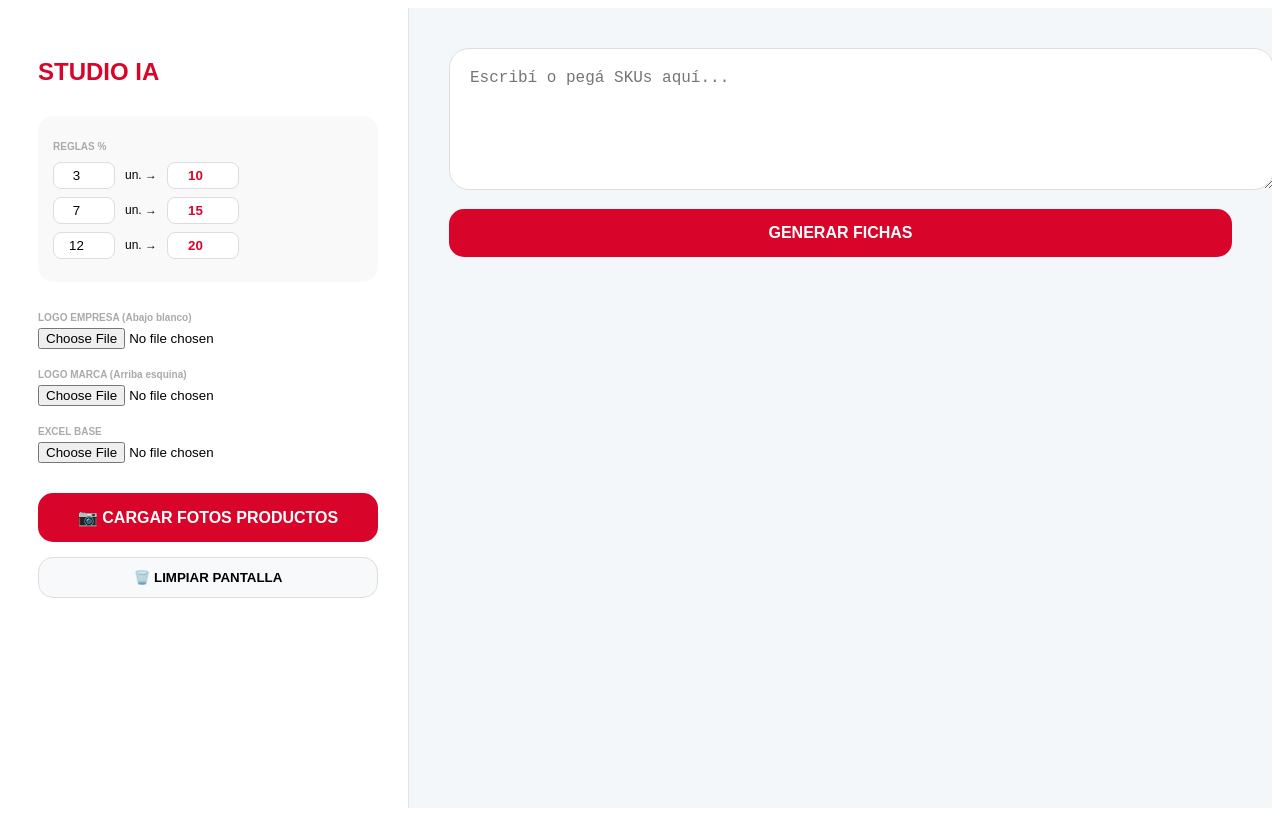
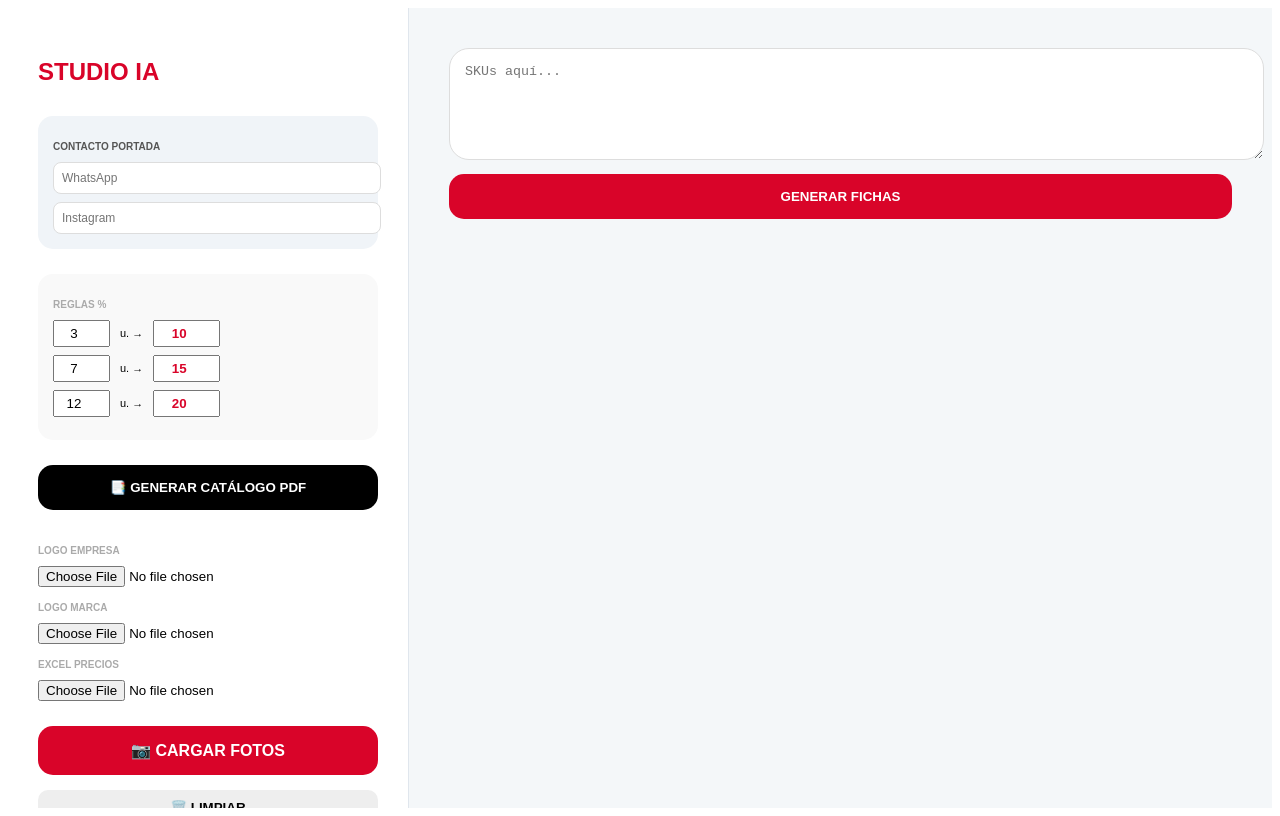
Before and after one commit to tabladamotosrepuestos-art/mi-app-estudio, a React (Vite) app in the folder mi-app-ai/: page / in a window 1280 px wide. Built offline with nearby package versions, Linux system fonts and the light colour scheme; the HTML template or start-up script is replaced by a standard one.

Commit message:
Update App.tsx

```diff
--- a/mi-app-ai/src/App.tsx
+++ b/mi-app-ai/src/App.tsx
@@ -16,7 +16,6 @@ const FichaStudioIA = ({ producto, bancoFotos, reglasPack, logoEmpresa, logoMarc
   const foto = bancoFotos[producto.sku.toLowerCase().trim()];
   const precioBase = producto.costo * (1 + producto.rent / 100);
 
-  // Cálculo automático basado en las REGLAS %
   const reglaPack = [...reglasPack].sort((a, b) => b.x - a.x).find(r => producto.cantidad >= r.x);
   const descFinal = reglaPack ? reglaPack.y : producto.descuentoManual;
   const unitarioFinal = precioBase * (1 - descFinal / 100);
@@ -39,7 +38,6 @@ const FichaStudioIA = ({ producto, bancoFotos, reglasPack, logoEmpresa, logoMarc
 
   return (
     <div style={{ display: 'flex', flexDirection: 'column', gap: '15px', width: '380px' }}>
-      {/* PANEL DE CONTROL SUPERIOR */}
       <div style={{ backgroundColor: 'white', borderRadius: '25px', padding: '18px', boxShadow: '0 10px 30px rgba(0,0,0,0.05)', border: '1px solid #f0f0f0' }}>
         <div style={{ display: 'flex', justifyContent: 'space-between', marginBottom: '10px', alignItems: 'center' }}>
           <span style={{ backgroundColor: '#e8f5e9', color: '#2ecc71', padding: '4px 10px', borderRadius: '10px', fontSize: '9px', fontWeight: 'bold' }}>CONTROL</span>
@@ -56,8 +54,7 @@ const FichaStudioIA = ({ producto, bancoFotos, reglasPack, logoEmpresa, logoMarc
         </div>
       </div>
 
-      {/* DISEÑO DE LA FICHA */}
-      <div ref={fichaRef} style={{ backgroundColor: 'white', borderRadius: '35px', overflow: 'hidden', boxShadow: '0 20px 45px rgba(0,0,0,0.12)', position: 'relative' }}>
+      <div ref={fichaRef} className="area-captura" style={{ backgroundColor: 'white', borderRadius: '35px', overflow: 'hidden', boxShadow: '0 20px 45px rgba(0,0,0,0.12)', position: 'relative' }}>
         <div style={{ height: '280px', display: 'flex', alignItems: 'center', justifyContent: 'center', background: 'white', padding: '20px', position: 'relative' }}>
           <div style={{ position: 'absolute', top: '15px', left: '15px', background: '#d90429', color: 'white', padding: '5px 12px', borderRadius: '12px', fontSize: '10px', fontWeight: 'bold' }}>SKU: {producto.sku}</div>
           {logoMarca && <img src={logoMarca} alt="marca" style={{ position: 'absolute', top: '10px', right: '10px', height: '60px', maxWidth: '110px', objectFit: 'contain' }} />}
@@ -120,13 +117,63 @@ export default function App() {
   const [bancoFotos, setBancoFotos] = useState<Record<string, string>>({});
   const [logoEmpresa, setLogoEmpresa] = useState<string | null>(null);
   const [logoMarca, setLogoMarca] = useState<string | null>(null);
+  const [reglasPack, setReglasPack] = useState<Regla[]>([{ x: 3, y: 10 }, { x: 7, y: 15 }, { x: 12, y: 20 }]);
 
-  // REGLAS % RESTAURADAS
-  const [reglasPack, setReglasPack] = useState<Regla[]>([
-    { x: 3, y: 10 },
-    { x: 7, y: 15 },
-    { x: 12, y: 20 }
-  ]);
+  // Nuevos estados para contacto
+  const [whatsapp, setWhatsapp] = useState("");
+  const [instagram, setInstagram] = useState("");
+
+  const generarPDF = async () => {
+    const html2canvas = (await import('html2canvas')).default;
+    const { jsPDF } = await import('jspdf');
+    const pdf = new jsPDF('p', 'mm', 'a4');
+    const pageWidth = pdf.internal.pageSize.getWidth();
+    const pageHeight = pdf.internal.pageSize.getHeight();
+
+    // 1. PORTADA CON REDES SOCIALES
+    pdf.setFillColor(217, 4, 41);
+    pdf.rect(0, 0, pageWidth, pageHeight, 'F');
+
+    if (logoEmpresa) {
+        pdf.addImage(logoEmpresa, 'PNG', pageWidth/2 - 40, pageHeight/2 - 70, 80, 80, undefined, 'FAST');
+    }
+
+    pdf.setTextColor(255, 255, 255);
+    pdf.setFontSize(32);
+    pdf.setFont("helvetica", "bold");
+    pdf.text("CATÁLOGO DE OFERTAS", pageWidth/2, pageHeight/2 + 30, { align: 'center' });
+
+    pdf.setFontSize(14);
+    pdf.setFont("helvetica", "normal");
+
+    // Texto de contacto en portada
+    let yContact = pageHeight/2 + 50;
+    if (whatsapp) {
+        pdf.text(`WhatsApp: ${whatsapp}`, pageWidth/2, yContact, { align: 'center' });
+        yContact += 10;
+    }
+    if (instagram) {
+        pdf.text(`Instagram: @${instagram.replace('@', '')}`, pageWidth/2, yContact, { align: 'center' });
+    }
+
+    // 2. GRILLA DE FICHAS (6 por página)
+    const fichas = document.querySelectorAll('.area-captura');
+    const fichasPorPagina = 6;
+    const mX = 10, mY = 15;
+    const wF = (pageWidth - (mX * 3)) / 2;
+    const hF = (pageHeight - (mY * 4)) / 3;
+
+    for (let i = 0; i < fichas.length; i++) {
+        const canvas = await html2canvas(fichas[i] as HTMLElement, { scale: 2 });
+        const imgData = canvas.toDataURL('image/png');
+        if (i % fichasPorPagina === 0) pdf.addPage();
+
+        const col = i % 2;
+        const fila = Math.floor((i % fichasPorPagina) / 2);
+        pdf.addImage(imgData, 'PNG', mX + (col * (wF + mX)), mY + (fila * (hF + mY)), wF, hF);
+    }
+    pdf.save(`Catalogo_StudioIA.pdf`);
+  };
 
   const procesarSku = (sku: string) => {
     const c = sku.trim(); if (!c) return;
@@ -146,88 +193,50 @@ export default function App() {
       <aside style={{ width: '340px', background: 'white', padding: '30px', borderRight: '1px solid #e0e6ed', overflowY: 'auto' }}>
         <h2 style={{ color: '#d90429', fontWeight: '900', marginBottom: '30px' }}>STUDIO IA</h2>
 
+        {/* CAMPOS DE CONTACTO */}
+        <div style={{ marginBottom: '25px', background: '#f0f4f8', padding: '15px', borderRadius: '15px' }}>
+          <p style={{ fontSize: '10px', fontWeight: 'bold', color: '#555', marginBottom: '10px' }}>CONTACTO PORTADA</p>
+          <input type="text" placeholder="WhatsApp" value={whatsapp} onChange={e => setWhatsapp(e.target.value)} style={{ width: '100%', padding: '8px', borderRadius: '8px', border: '1px solid #ddd', marginBottom: '8px', fontSize: '12px' }} />
+          <input type="text" placeholder="Instagram" value={instagram} onChange={e => setInstagram(e.target.value)} style={{ width: '100%', padding: '8px', borderRadius: '8px', border: '1px solid #ddd', fontSize: '12px' }} />
+        </div>
+
         {/* REGLAS % */}
-        <div style={{ marginBottom: '30px', background: '#f9f9f9', padding: '15px', borderRadius: '15px' }}>
-          <p style={{ fontSize: '10px', fontWeight: 'bold', color: '#aaa', marginBottom: '10px', textTransform: 'uppercase' }}>Reglas %</p>
+        <div style={{ marginBottom: '25px', background: '#f9f9f9', padding: '15px', borderRadius: '15px' }}>
+          <p style={{ fontSize: '10px', fontWeight: 'bold', color: '#aaa', marginBottom: '10px' }}>REGLAS %</p>
           {reglasPack.map((r, idx) => (
             <div key={idx} style={{ display: 'flex', alignItems: 'center', gap: '10px', marginBottom: '8px' }}>
-              <input type="number" value={r.x} onChange={e => {
-                const newR = [...reglasPack]; newR[idx].x = parseInt(e.target.value); setReglasPack(newR);
-              }} style={{ width: '50px', padding: '5px', borderRadius: '8px', border: '1px solid #ddd', textAlign: 'center' }} />
-              <span style={{ fontSize: '12px' }}>un. →</span>
-              <input type="number" value={r.y} onChange={e => {
-                const newR = [...reglasPack]; newR[idx].y = parseInt(e.target.value); setReglasPack(newR);
-              }} style={{ width: '60px', padding: '5px', borderRadius: '8px', border: '1px solid #ddd', textAlign: 'center', color: '#d90429', fontWeight: 'bold' }} />
+              <input type="number" value={r.x} onChange={e => { const n = [...reglasPack]; n[idx].x = parseInt(e.target.value); setReglasPack(n); }} style={{ width: '45px', padding: '4px', textAlign: 'center' }} />
+              <span style={{ fontSize: '11px' }}>u. →</span>
+              <input type="number" value={r.y} onChange={e => { const n = [...reglasPack]; n[idx].y = parseInt(e.target.value); setReglasPack(n); }} style={{ width: '55px', padding: '4px', textAlign: 'center', fontWeight: 'bold', color: '#d90429' }} />
             </div>
           ))}
         </div>
 
-        <div style={{ marginBottom: '20px' }}>
-          <p style={{ fontSize: '10px', fontWeight: 'bold', color: '#aaa', marginBottom: '5px' }}>LOGO EMPRESA (Abajo blanco)</p>
-          <input type="file" onChange={(e) => {
-            const f = e.target.files?.[0]; if (f) { const r = new FileReader(); r.onload = () => setLogoEmpresa(r.result as string); r.readAsDataURL(f); }
-          }} />
+        <button onClick={generarPDF} style={{ width: '100%', padding: '15px', background: 'black', color: 'white', borderRadius: '15px', fontWeight: 'bold', cursor: 'pointer', marginBottom: '25px', border: 'none' }}>📑 GENERAR CATÁLOGO PDF</button>
+
+        <div style={{ marginBottom: '15px' }}><p style={{ fontSize: '10px', color: '#aaa', fontWeight: 'bold' }}>LOGO EMPRESA</p>
+          <input type="file" onChange={(e) => { const f = e.target.files?.[0]; if (f) { const r = new FileReader(); r.onload = () => setLogoEmpresa(r.result as string); r.readAsDataURL(f); } }} />
+        </div>
+        <div style={{ marginBottom: '15px' }}><p style={{ fontSize: '10px', color: '#aaa', fontWeight: 'bold' }}>LOGO MARCA</p>
+          <input type="file" onChange={(e) => { const f = e.target.files?.[0]; if (f) { const r = new FileReader(); r.onload = () => setLogoMarca(r.result as string); r.readAsDataURL(f); } }} />
+        </div>
+        <div style={{ marginBottom: '25px' }}><p style={{ fontSize: '10px', color: '#aaa', fontWeight: 'bold' }}>EXCEL PRECIOS</p>
+          <input type="file" onChange={(e) => { const f = e.target.files?.[0]; if (!f) return; const r = new FileReader(); r.onload = (evt) => { const wb = XLSX.read(evt.target?.result, { type: 'binary' }); setDbPrecios(XLSX.utils.sheet_to_json(wb.Sheets[wb.SheetNames[0]])); }; r.readAsBinaryString(f); }} />
         </div>
 
-        <div style={{ marginBottom: '20px' }}>
-          <p style={{ fontSize: '10px', fontWeight: 'bold', color: '#aaa', marginBottom: '5px' }}>LOGO MARCA (Arriba esquina)</p>
-          <input type="file" onChange={(e) => {
-            const f = e.target.files?.[0]; if (f) { const r = new FileReader(); r.onload = () => setLogoMarca(r.result as string); r.readAsDataURL(f); }
-          }} />
-        </div>
-
-        <div style={{ marginBottom: '30px' }}>
-          <p style={{ fontSize: '10px', fontWeight: 'bold', color: '#aaa', marginBottom: '5px' }}>EXCEL BASE</p>
-          <input type="file" onChange={(e) => {
-            const f = e.target.files?.[0]; if (!f) return;
-            const r = new FileReader(); r.onload = (evt) => {
-              const wb = XLSX.read(evt.target?.result, { type: 'binary' });
-              setDbPrecios(XLSX.utils.sheet_to_json(wb.Sheets[wb.SheetNames[0]]));
-            }; r.readAsBinaryString(f);
-          }} />
-        </div>
-
-        <label style={{ display: 'block', padding: '15px', background: '#d90429', color: 'white', borderRadius: '15px', textAlign: 'center', cursor: 'pointer', fontWeight: 'bold', marginBottom: '15px' }}>
-          📷 CARGAR FOTOS PRODUCTOS
-          <input type="file" hidden multiple onChange={(e) => {
-            const files = e.target.files; if (!files) return;
-            Array.from(files).forEach(f => {
-              const r = new FileReader(); r.onloadend = () => setBancoFotos(prev => ({ ...prev, [f.name.split('.')[0].toLowerCase().trim()]: r.result as string }));
-              r.readAsDataURL(f);
-            });
-          }} />
-        </label>
-
-        <button onClick={() => setItems([])} style={{ width: '100%', padding: '12px', background: '#f8f9fa', borderRadius: '15px', cursor: 'pointer', fontWeight: 'bold', border: '1px solid #ddd' }}>🗑️ LIMPIAR PANTALLA</button>
+        <label style={{ display: 'block', padding: '15px', background: '#d90429', color: 'white', borderRadius: '15px', textAlign: 'center', cursor: 'pointer', fontWeight: 'bold', marginBottom: '15px' }}>📷 CARGAR FOTOS <input type="file" hidden multiple onChange={(e) => { const files = e.target.files; if (!files) return; Array.from(files).forEach(f => { const r = new FileReader(); r.onloadend = () => setBancoFotos(prev => ({ ...prev, [f.name.split('.')[0].toLowerCase().trim()]: r.result as string })); r.readAsDataURL(f); }); }} /></label>
+        <button onClick={() => setItems([])} style={{ width: '100%', padding: '10px', background: '#eee', borderRadius: '10px', border: 'none', fontWeight: 'bold', cursor: 'pointer' }}>🗑️ LIMPIAR</button>
       </aside>
 
       <main style={{ flex: 1, padding: '40px', overflowY: 'auto' }}>
         <div style={{ maxWidth: '800px', margin: '0 auto 40px' }}>
-          <textarea
-            value={skuInput}
-            onChange={(e) => setSkuInput(e.target.value)}
-            placeholder="Escribí o pegá SKUs aquí..."
-            style={{ width: '100%', height: '100px', borderRadius: '20px', padding: '20px', border: '1px solid #ddd', fontSize: '16px', marginBottom: '15px' }}
-          />
-          <button
-            onClick={() => { skuInput.split('\n').forEach(procesarSku); setSkuInput(""); }}
-            style={{ width: '100%', padding: '15px', background: '#d90429', color: 'white', borderRadius: '15px', fontWeight: 'bold', cursor: 'pointer', border: 'none', fontSize: '16px' }}>
-            GENERAR FICHAS
-          </button>
+          <textarea value={skuInput} onChange={(e) => setSkuInput(e.target.value)} placeholder="SKUs aquí..." style={{ width: '100%', height: '80px', borderRadius: '20px', padding: '15px', border: '1px solid #ddd', marginBottom: '10px' }} />
+          <button onClick={() => { skuInput.split('\n').forEach(procesarSku); setSkuInput(""); }} style={{ width: '100%', padding: '15px', background: '#d90429', color: 'white', borderRadius: '15px', fontWeight: 'bold', border: 'none', cursor: 'pointer' }}>GENERAR FICHAS</button>
         </div>
 
-        <div style={{ display: 'grid', gridTemplateColumns: 'repeat(auto-fill, minmax(380px, 1fr))', gap: '40px' }}>
+        <div style={{ display: 'grid', gridTemplateColumns: 'repeat(auto-fill, minmax(380px, 1fr))', gap: '30px' }}>
           {items.map(item => (
-            <FichaStudioIA
-              key={item.id}
-              producto={item}
-              bancoFotos={bancoFotos}
-              reglasPack={reglasPack}
-              logoEmpresa={logoEmpresa}
-              logoMarca={logoMarca}
-              onUpdate={(u) => setItems(items.map(i => i.id === item.id ? u : i))}
-              onDelete={() => setItems(items.filter(i => i.id !== item.id))}
-            />
+            <FichaStudioIA key={item.id} producto={item} bancoFotos={bancoFotos} reglasPack={reglasPack} logoEmpresa={logoEmpresa} logoMarca={logoMarca} onUpdate={(u) => setItems(items.map(i => i.id === item.id ? u : i))} onDelete={() => setItems(items.filter(i => i.id !== item.id))} />
           ))}
         </div>
       </main>
```
